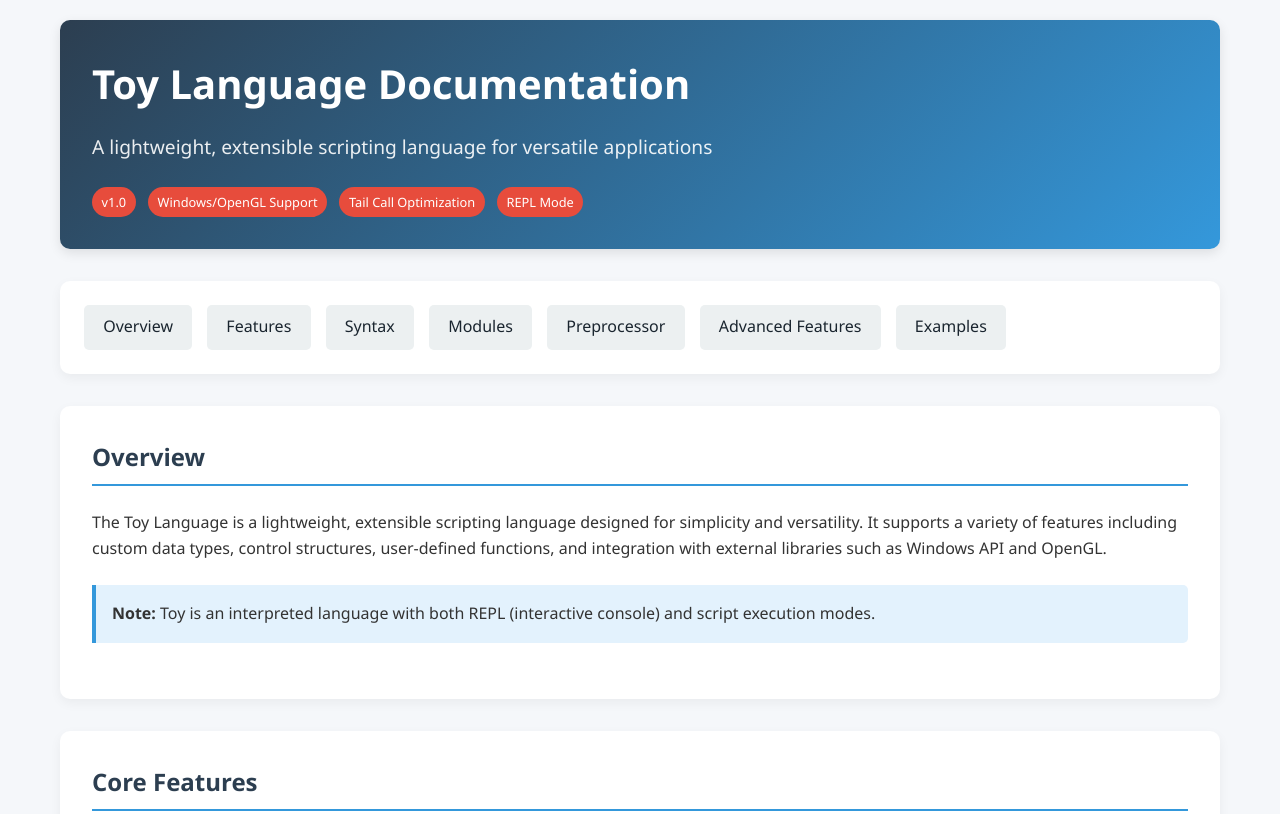
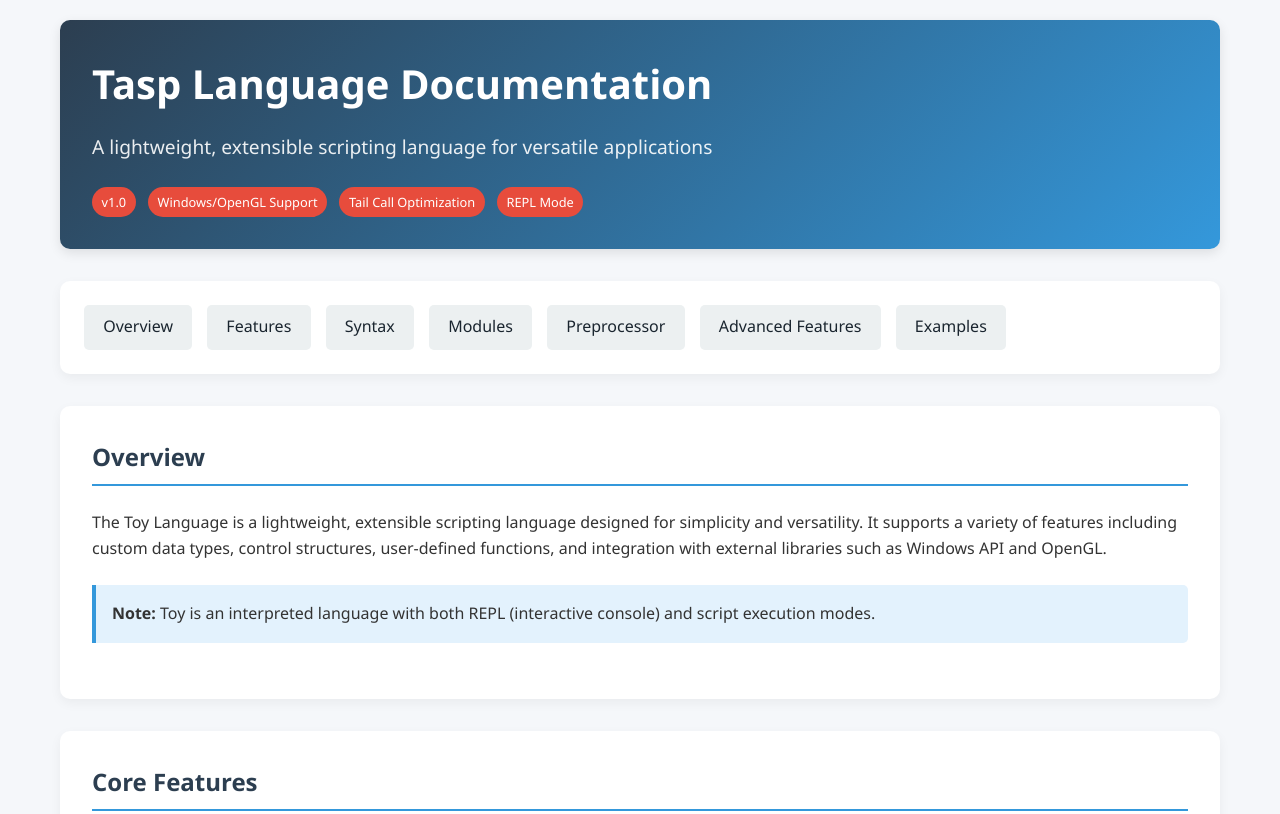
Before and after one commit to CoataocCreate/Aspy, a plain HTML site: page index.html in a window 1280 px wide. Shown: the top 814 px of the page. Drawn offline with Linux system fonts and the light colour scheme.

Commit message:
Update index.html

```diff
--- a/index.html
+++ b/index.html
@@ -225,7 +225,7 @@
 </head>
 <body>
     <header>
-        <h1>Toy Language Documentation</h1>
+        <h1>Tasp Language Documentation</h1>
         <p class="subtitle">A lightweight, extensible scripting language for versatile applications</p>
         <div>
             <span class="badge">v1.0</span>
```
